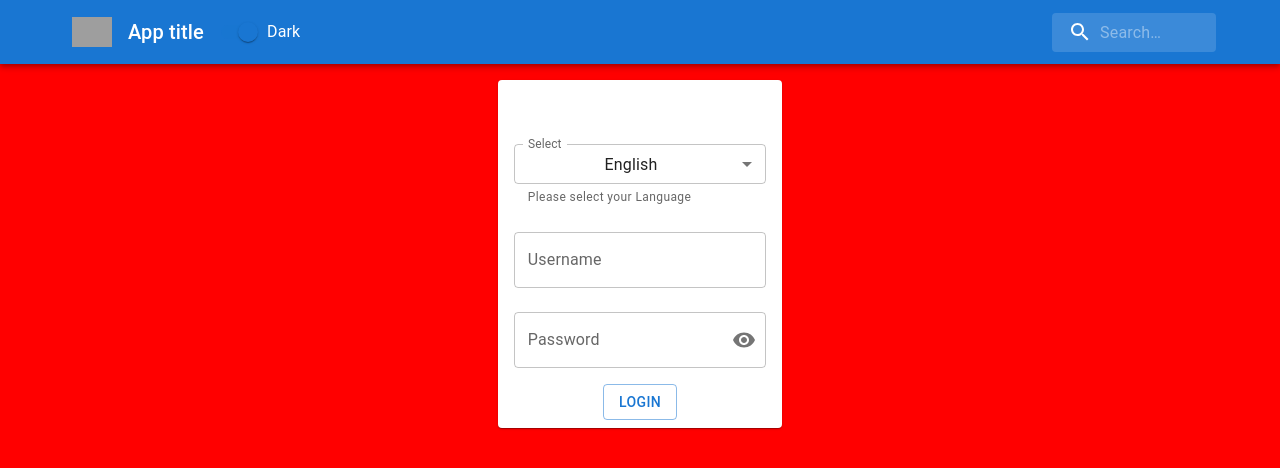
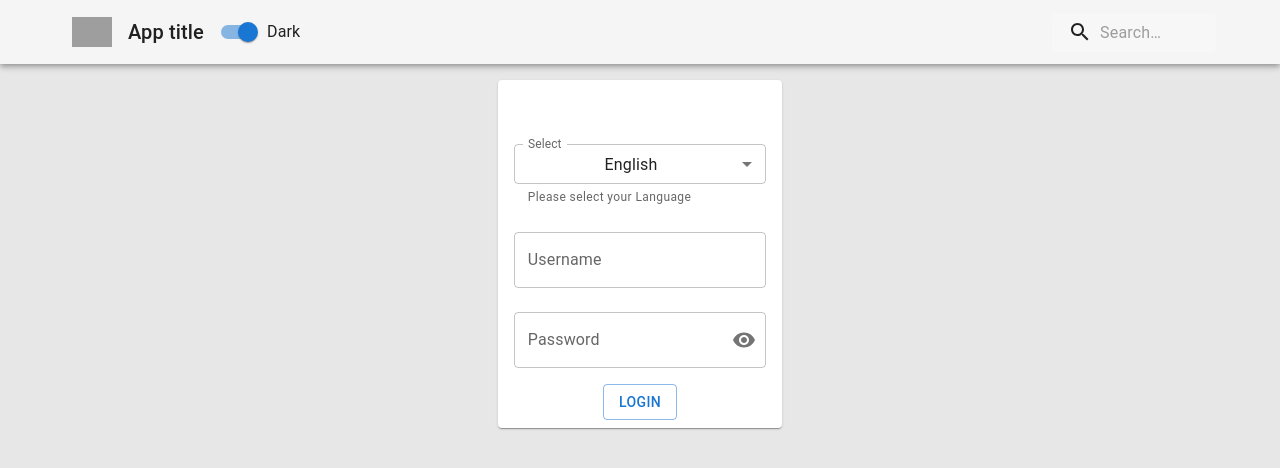
Before and after one commit to emiliojosecalvo/login-context-app, a React (Create React App) app: page / in a window 1280 px wide. Shown: the top 468 px of the page. Built offline with nearby package versions, Linux system fonts and the light colour scheme; grey boxes are pictures that could not be loaded.

Commit message:
updating context

```diff
--- a/src/App.css
+++ b/src/App.css
@@ -1,5 +1,5 @@
 .App {
-  text-align: center;
-  height: 100vh;
-  background-color: #e7e7e7;
+  /* text-align: center; */
+  /* height: 100vh; */
+  /* background-color: #e7e7e7; */
 }
--- a/src/App.js
+++ b/src/App.js
@@ -1,14 +1,18 @@
 import Navbar from './Navbar';
 import Login from './Login';
+import PageContent from './PageContent';
+import { ThemeProvider } from './ThemeContext';
 import './App.css';
-import PageContent from './PageContent';
+
 
 function App() {
   return (
-    <PageContent>
-      <Navbar />
-      <Login />
-    </PageContent>
+    <ThemeProvider>{/** All wrap in this component will have acces to the context  */}
+      <PageContent>
+        <Navbar />
+        <Login />
+      </PageContent>
+    </ThemeProvider>
   );
 }
 
--- a/src/Navbar.js
+++ b/src/Navbar.js
@@ -1,4 +1,4 @@
-import React, { useState } from 'react';
+import React, { useState, useContext } from 'react';
 import AppBar from '@mui/material/AppBar';
 import Box from '@mui/material/Box';
 import Toolbar from '@mui/material/Toolbar';
@@ -11,11 +11,9 @@ import SearchIcon from '@mui/icons-material/Search';
 import { styled, alpha } from '@mui/material/styles';
 import InputBase from '@mui/material/InputBase';
 import { withStyles } from '@mui/styles';
+import { ThemeContext } from './ThemeContext';
 
 const styles = {
-    root: {
-        color: 'black'
-    },
     flag: {
         width: '2.5rem',
         marginLeft: '0.5rem'
@@ -24,9 +22,14 @@ const styles = {
 
 function Navbar(props) {
 
+    const things = useContext(ThemeContext);
+    const { toggleTheme, isLightTheme } = things;
+
     const [colorTheme, setColorTheme] = useState(true);
+
     const handleChange = (event) => {
         setColorTheme(event.target.checked);
+        toggleTheme();
     };
 
     const Search = styled('div')(({ theme }) => ({
@@ -72,10 +75,10 @@ function Navbar(props) {
     }));
 
     return (
-        <AppBar className={props.classes.root} position="static">
+        <AppBar color={isLightTheme ? 'default' : 'primary'} position="static">
             <Container >
                 <Toolbar disableGutters>
-                    <img className={props.classes.flag} src='https://flagicons.lipis.dev/flags/4x3/ve.svg' />
+                    <img className={props.classes.flag} src='https://flagicons.lipis.dev/flags/4x3/ve.svg' alt='venezuela flag' />
                     <span className="fi fi-ve"></span>
                     <span className="fi fi-gr fis"></span>
                     <Typography
--- a/src/PageContent.js
+++ b/src/PageContent.js
@@ -1,9 +1,13 @@
-import React, { Component } from 'react'
+import React, { Component } from 'react';
+import { ThemeContext } from './ThemeContext';
 
 export default class PageContent extends Component {
+    static contextType = ThemeContext;
+
     render() {
+        const { isLightTheme } = this.context;
         const styles = {
-            backgroundColor: 'red',
+            backgroundColor: isLightTheme ? '#e7e7e7' : '#000',
             height: '100vh',
             width: '100vw'
         }
--- /dev/null
+++ b/src/ThemeContext.js
@@ -0,0 +1,21 @@
+import React, { Component, createContext } from "react";
+
+export const ThemeContext = createContext();
+
+export class ThemeProvider extends Component {
+    constructor(props) {
+        super(props);
+        this.state = { isLightTheme: true }
+        this.toggleTheme = this.toggleTheme.bind(this);
+    }
+    toggleTheme() {
+        this.setState({ isLightTheme: !this.state.isLightTheme });
+    }
+    render() {
+        return (
+            <ThemeContext.Provider value={{ ...this.state, toggleTheme: this.toggleTheme }}>
+                {this.props.children}
+            </ThemeContext.Provider>
+        )
+    }
+}
```
